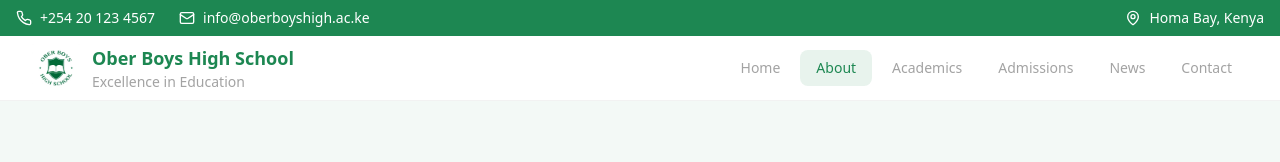
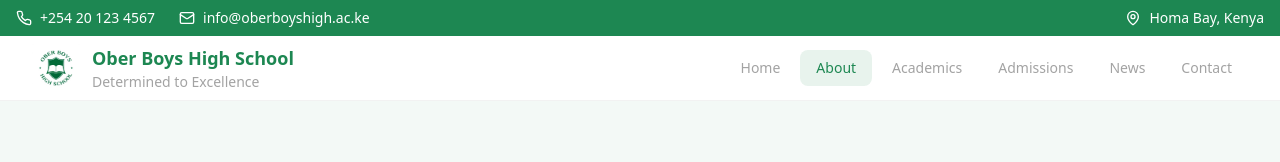
Before and after one commit to SK3CHI3/OBER-HIGH-SCHOOL-WEB, a React (Vite) app: page /about in a window 1280 px wide. Shown: the top 162 px of the page. Built offline with nearby package versions, Linux system fonts and the light colour scheme; the HTML template or start-up script is replaced by a standard one.

Commit message:
Update school motto from 'Excellence in Education' to 'Determined to Excellence' across all components and meta tags

```diff
--- a/index.html
+++ b/index.html
@@ -5,8 +5,8 @@
     <meta name="viewport" content="width=device-width, initial-scale=1.0" />
 
     <!-- Primary Meta Tags -->
-    <title>Ober Boys High School - Excellence in Education | Homa Bay, Kenya</title>
-    <meta name="title" content="Ober Boys High School - Excellence in Education | Homa Bay, Kenya" />
+    <title>Ober Boys High School - Determined to Excellence | Homa Bay, Kenya</title>
+    <meta name="title" content="Ober Boys High School - Determined to Excellence | Homa Bay, Kenya" />
     <meta name="description" content="Ober Boys High School in Homa Bay County, Kenya. Quality secondary education, excellent KCSE results, and holistic student development since 1994. Government school with modern facilities and dedicated teachers." />
     <meta name="author" content="Ober Boys High School" />
     <meta name="keywords" content="Ober Boys High School, Homa Bay, Kenya, secondary school, KCSE, education, boys school, government school, Ministry of Education, academic excellence, STEM, CBE, Competency Based Education" />
@@ -24,7 +24,7 @@
     <!-- Open Graph / Facebook -->
     <meta property="og:type" content="website" />
     <meta property="og:url" content="https://oberboyshigh.ac.ke/" />
-    <meta property="og:title" content="Ober Boys High School - Excellence in Education | Homa Bay, Kenya" />
+    <meta property="og:title" content="Ober Boys High School - Determined to Excellence | Homa Bay, Kenya" />
     <meta property="og:description" content="Quality secondary education in Homa Bay County with excellent KCSE results and holistic student development. Government school with modern facilities since 1994." />
     <meta property="og:image" content="https://oberboyshigh.ac.ke/school-hero.jpg" />
     <meta property="og:site_name" content="Ober Boys High School" />
@@ -33,7 +33,7 @@
     <!-- Twitter -->
     <meta property="twitter:card" content="summary_large_image" />
     <meta property="twitter:url" content="https://oberboyshigh.ac.ke/" />
-    <meta property="twitter:title" content="Ober Boys High School - Excellence in Education | Homa Bay, Kenya" />
+    <meta property="twitter:title" content="Ober Boys High School - Determined to Excellence | Homa Bay, Kenya" />
     <meta property="twitter:description" content="Quality secondary education in Homa Bay County with excellent KCSE results and holistic student development." />
     <meta property="twitter:image" content="https://oberboyshigh.ac.ke/school-hero.jpg" />
 
--- a/src/components/About.tsx
+++ b/src/components/About.tsx
@@ -81,7 +81,7 @@ const About = () => {
         <div className="text-center mb-16">
           <Badge variant="secondary" className="mb-4">About Us</Badge>
           <h2 className="text-3xl md:text-4xl font-bold text-foreground mb-4">
-            Excellence in Education Since 1994
+            Determined to Excellence Since 1994
           </h2>
           <p className="text-lg text-muted-foreground max-w-3xl mx-auto">
             Ober Boys High School has been a beacon of academic excellence and character development in Kenya,
--- a/src/components/Footer.tsx
+++ b/src/components/Footer.tsx
@@ -18,7 +18,7 @@ const Footer = () => {
               <img src={schoolLogo} alt="Ober Boys High School" className="h-12 w-12" />
               <div>
                 <div className="text-xl font-bold">Ober Boys High School</div>
-                <div className="text-sm opacity-90">Excellence in Education</div>
+                <div className="text-sm opacity-90">Determined to Excellence</div>
               </div>
             </div>
             <p className="text-sm opacity-90 mb-6 max-w-md">
--- a/src/components/Navigation.tsx
+++ b/src/components/Navigation.tsx
@@ -77,7 +77,7 @@ const Navigation = () => {
               </motion.div>
               <div className="block">
                 <div className="text-sm sm:text-lg font-bold text-primary leading-tight">Ober Boys High School</div>
-                <div className="text-xs sm:text-sm text-muted-foreground leading-tight">Excellence in Education</div>
+                <div className="text-xs sm:text-sm text-muted-foreground leading-tight">Determined to Excellence</div>
               </div>
             </Link>
 
```
Also changed, not shown: public/site.webmanifest.
